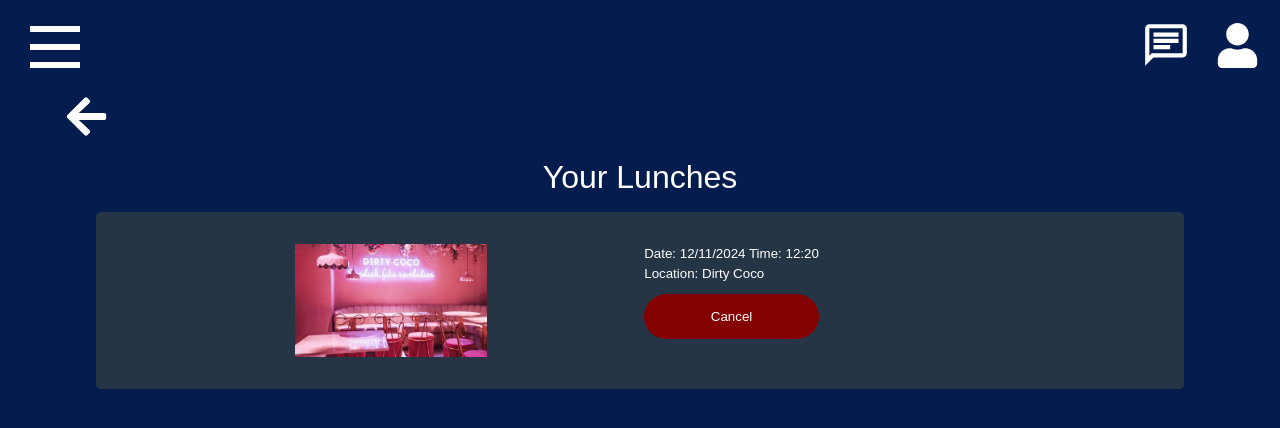
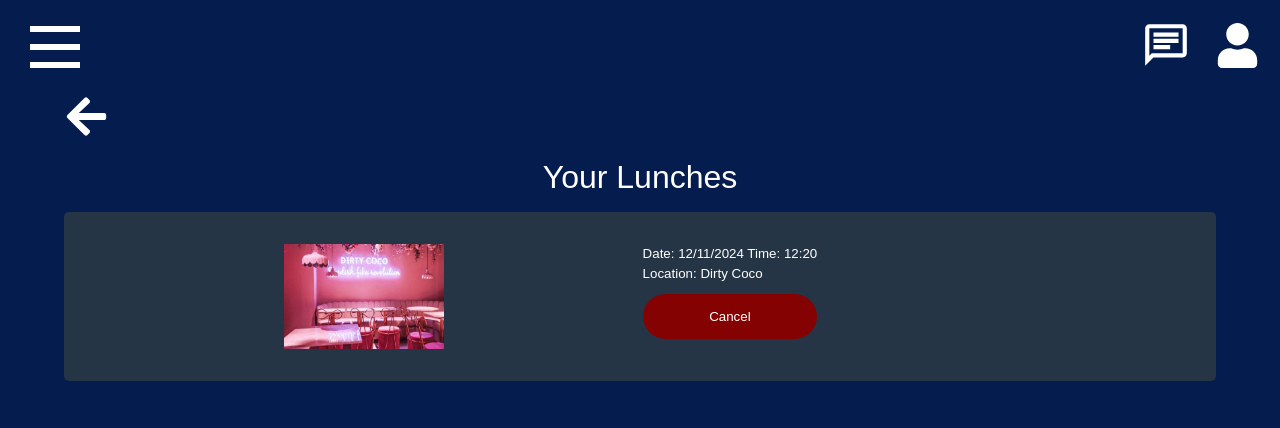
Before and after one commit to MohamadAliHassan/LunchConnect, a React (Vite) app in the folder client/: page /lunches in a window 1280 px wide. Shown: the top 428 px of the page. Built offline with nearby package versions, Linux system fonts and the light colour scheme.

Commit message:
css fixes

```diff
--- a/client/src/pages/LunchesPage/_LunchesPage.scss
+++ b/client/src/pages/LunchesPage/_LunchesPage.scss
@@ -19,7 +19,7 @@
 .lunch-overlay {
   background-color: $darkAccent;
   padding: 2rem 8rem;
-  width: 85%;
+  width: 90%;
   margin: 0 auto;
   border-radius: 5px;
 }
@@ -43,5 +43,5 @@
   margin: 10px 0;
 }
 .lunchesIMG {
-  width: 12rem;
+  width: 10rem;
 }
--- a/client/src/stylesheet/main.css
+++ b/client/src/stylesheet/main.css
@@ -1057,7 +1057,7 @@ form {
 .lunch-overlay {
   background-color: #263546;
   padding: 2rem 8rem;
-  width: 85%;
+  width: 90%;
   margin: 0 auto;
   border-radius: 5px;
 }
@@ -1086,5 +1086,5 @@ form {
 }
 
 .lunchesIMG {
-  width: 12rem;
+  width: 10rem;
 }/*# sourceMappingURL=main.css.map */
```
